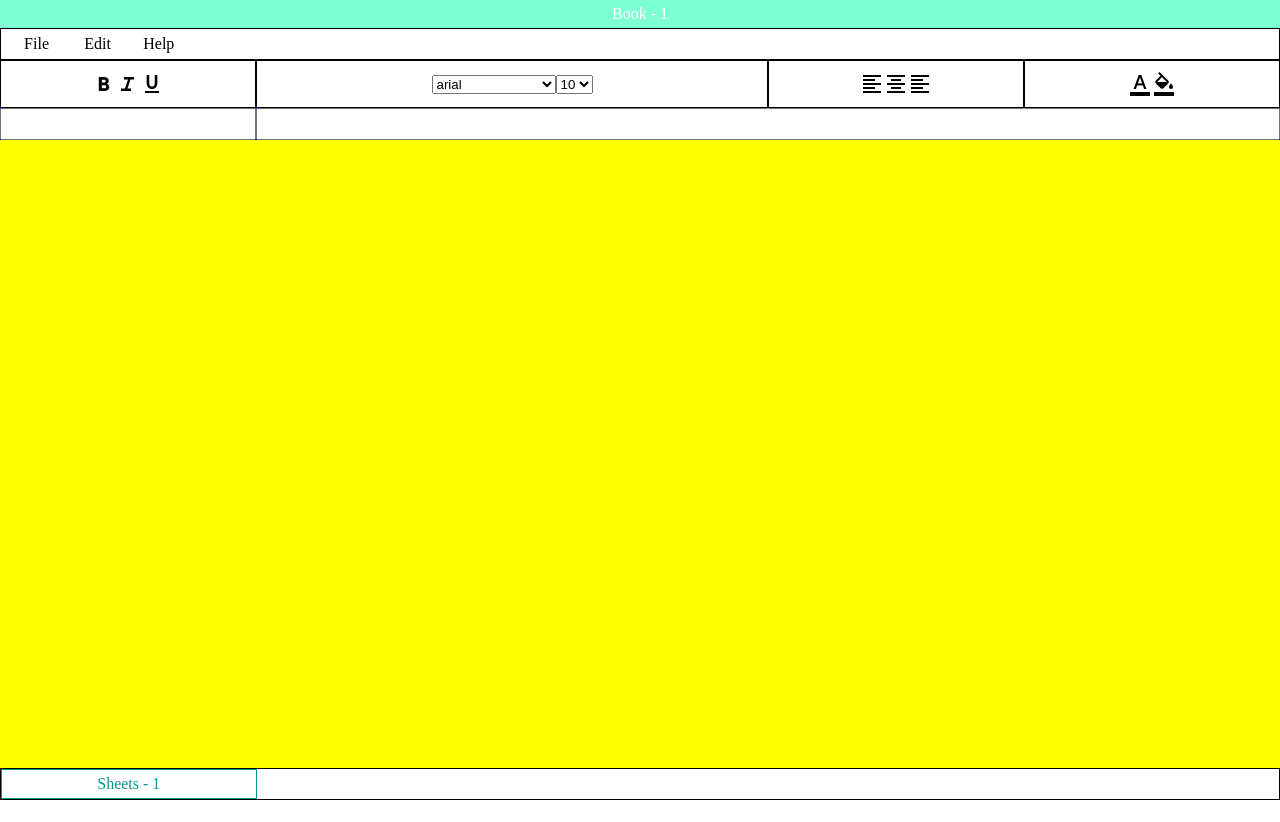
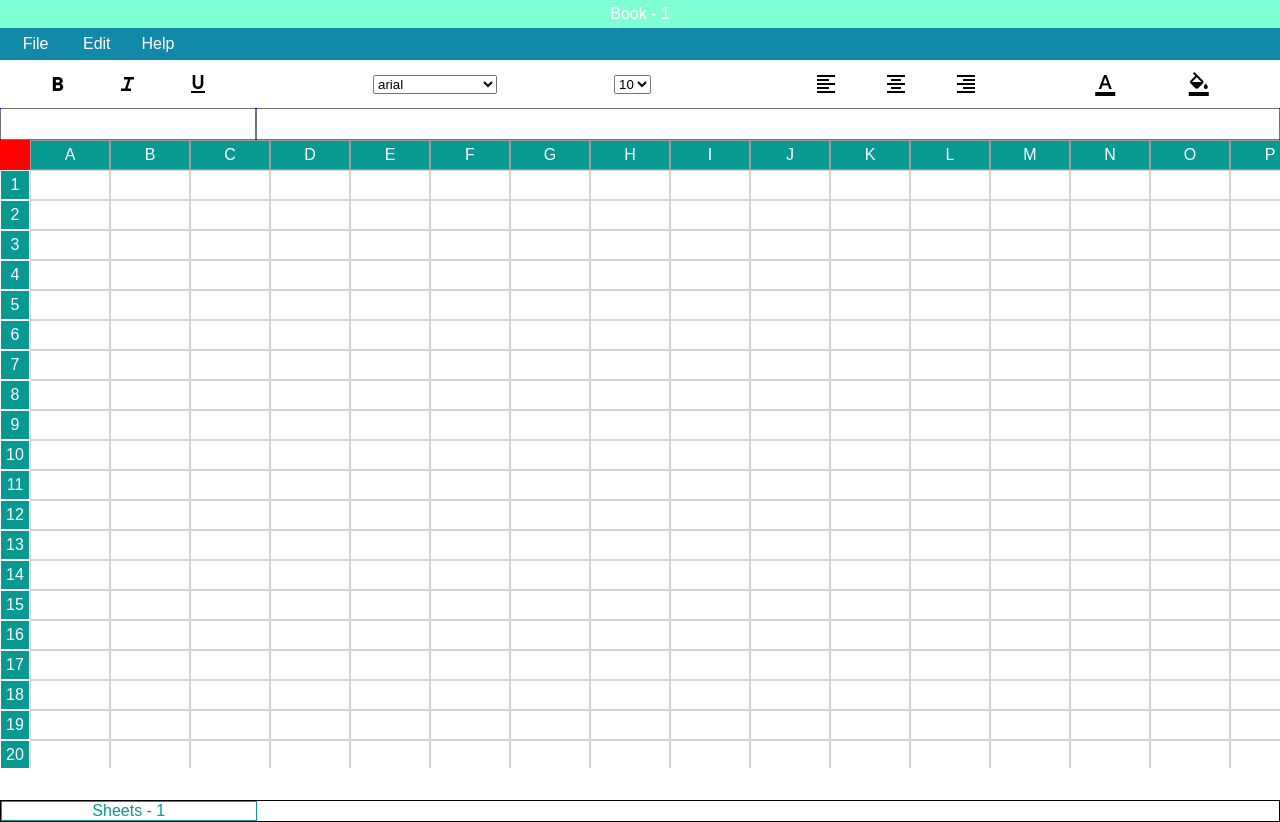
Before and after one commit to jitu-meher789/dom-projects, a plain HTML site: page excel-clone/index.html in a window 1280 px wide. Before the commit the page ends 800 px from the top, so only its background shows below. Drawn offline with nearby package versions, Linux system fonts and the light colour scheme.

Commit message:
excel-clone-ui

```diff
--- a/excel-clone/index.html
+++ b/excel-clone/index.html
@@ -6,6 +6,9 @@
     <meta name="viewport" content="width=device-width, initial-scale=1.0">
     <title>Document</title>
     <link rel="stylesheet" href="style.css">
+    <link rel="preconnect" href="https://fonts.googleapis.com">
+    <link rel="preconnect" href="https://fonts.gstatic.com" crossorigin>
+    <link href="https://fonts.googleapis.com/css2?family=Poppins:wght@300&display=swap" rel="stylesheet">
     <link rel="stylesheet"
         href="https://fonts.googleapis.com/css2?family=Material+Symbols+Outlined:opsz,wght,FILL,GRAD@24,400,0,0" />
 </head>
@@ -54,7 +57,7 @@
                     format_align_center
                 </span>
                 <span class="material-symbols-outlined">
-                    format_align_left
+                    format_align_right
                 </span>
             </div>
             <div class="colors">
@@ -65,14 +68,29 @@
                     format_color_fill
                 </span>
             </div>
+
+            <!-- <div class="undo-redo">
+                <span class="material-symbols-outlined">
+                    undo
+                </span>
+                <span class="material-symbols-outlined">
+                    redo
+                </span>
+            </div> -->
+
         </div>
         <div class="formula-bar">
             <input type="text" id="select-cell"><input type="text" id="complete-formula">
         </div>
-        <div class="grid"></div>
-        <div class="sheets-bar">
-            <div>Sheets - 1</div>
+        <div class="grid">
+            <div class="blank-corner"></div>
+            <div class="column-tag"></div>
+            <div class="row-numbers"></div>
         </div>
+    </div>
+    <div class="sheets-bar">
+        <div>Sheets - 1</div>
+    </div>
     </div>
 
     <script src="script.js"></script>
--- a/excel-clone/script.js
+++ b/excel-clone/script.js
@@ -1,22 +1,73 @@
 let body = document.querySelector("body");
 body.spellcheck = false;
 
+let columnTags = document.querySelector(".column-tag");
+let rowNumbers = document.querySelector(".row-numbers");
 
+let oldCell;
+let formulaSelectCell = document.querySelector("#select-cell");
+
+
+let grid = document.querySelector(".grid");
 let menuBarPTags = document.querySelectorAll(".menu-bar p");
 console.log(menuBarPTags);
 
+for (let i = 0; i < menuBarPTags.length; i++) {
+  menuBarPTags[i].addEventListener("click", (e) => {
+    if (e.currentTarget.classList.contains("menu-bar-option-selected")) {
+      e.currentTarget.classList.remove("menu-bar-option-selected");
+    } else {
+      for (let j = 0; j < menuBarPTags.length; j++) {
+        if (menuBarPTags[j].classList.contains("menu-bar-option-selected")) {
+          menuBarPTags[j].classList.remove("menu-bar-option-selected");
+        }
+      }
+      e.currentTarget.classList.add("menu-bar-option-selected");
+    }
+  });
+}
 
-for(let i = 0; i < menuBarPTags.length; i++){
-    menuBarPTags[i].addEventListener("click", (e) => {
-        if(e.currentTarget.classList.contains("menu-bar-option-selected")){
-            e.currentTarget.classList.remove("menu-bar-option-selected");
-        }else{
-            for(let j = 0; j < menuBarPTags.length; j++) {
-                if(menuBarPTags[j].classList.contains("menu-bar-option-selected")){
-                    menuBarPTags[j].classList.remove("menu-bar-option-selected")
-                }
-            }
-            e.currentTarget.classList.add("menu-bar-option-selected");
+for (let i = 0; i < 26; i++) {
+  let div = document.createElement("div");
+  div.classList.add("column-tag-cell");
+  div.innerText = String.fromCharCode(65 + i);
+  columnTags.append(div);
+}
+
+for (let i = 1; i <= 100; i++) {
+  let div = document.createElement("div");
+  div.classList.add("row-number-cell");
+  div.innerText = i;
+  rowNumbers.append(div);
+}
+
+
+
+for (let j = 1; j <= 100; j++) {
+  let row = document.createElement("div");
+  row.classList.add("row");
+
+  for (let i = 0; i < 26; i++) {
+    let cell = document.createElement("div");
+    cell.classList.add("cell");
+    cell.setAttribute("data-address", String.fromCharCode(i + 65)+j);
+
+
+    cell.addEventListener("click", function(e) {
+        if(oldCell){
+            oldCell.classList.remove("grid-selected-cell");
         }
+        e.currentTarget.classList.add("grid-selected-cell");
+
+        let cellAddress = e.currentTarget.getAttribute("data-address");
+
+        formulaSelectCell.value = cellAddress;
+        oldCell = e.currentTarget;
     })
+
+
+    cell.contentEditable = true;
+    row.appendChild(cell);
+  }
+  grid.append(row);
 }
--- a/excel-clone/style.css
+++ b/excel-clone/style.css
@@ -1,8 +1,10 @@
 * {
   box-sizing: border-box;
+  font-family: 'Raleway', sans-serif;
 }
 body {
   margin: 0;
+  /* position: relative; */
   /* font-family: 'Poppins', sans-serif; */
 }
 
@@ -26,7 +28,8 @@ body {
   width: 100%;
   height: 4%;
   display: flex;
-  border: 1px solid;
+  /* border: 1px solid; */
+  background-color: #1289A7;
 }
 .menu-bar p {
   height: 100%;
@@ -36,12 +39,18 @@ body {
   display: flex;
   align-items: center;
   justify-content: center;
+  color: white;
 }
 
-.menu-bar p:hover,
+.menu-bar p:hover{
+  /* background-color: white; */
+  transition: 0.5s;
+  /* color: black; */
+}
 .menu-bar-option-selected {
-  background-color: #079992;
-  transition: 0.5s;
+  color: black !important;
+  background-color: white;
+
 }
 
 .menu-options {
@@ -69,9 +78,13 @@ body {
 }
 
 .grid {
+  overflow: auto;
+  position: relative;
   width: 100%;
   height: 78.5%;
   background-color: yellow;
+  padding-left: 30px;
+  padding-top: 30px;
 }
 
 .sheets-bar {
@@ -90,7 +103,7 @@ body {
 }
 
 .menu-options div {
-  border: 1px solid;
+  /* border: 1px solid; */
   height: 100%;
 }
 
@@ -104,7 +117,66 @@ body {
 }
 
 .menu-options div {
-    display: flex;
-    justify-content: center;
-    align-items: center;
+  display: flex;
+  justify-content: space-evenly;
+  align-items: center;
 }
+
+.blank-corner {
+  height: 30px;
+  width: 30px;
+  background-color: red;
+  position: fixed;
+  top: 17.5vh;
+  left: 0;
+  z-index: 3;
+}
+.column-tag {
+  position: absolute;
+  display: flex;
+  top: 0;
+  left: 30px;
+}
+.column-tag-cell {
+  height: 30px;
+  width: 80px;
+  padding-top: 5px;
+  background-color: #079992;
+  color: white;
+  border: 1px solid rgb(155 155 155);
+  outline: none;
+  text-align: center;
+  flex-shrink: 0;
+}
+
+.row-number-cell {
+  height: 30px;
+  width: 30px;
+  border: 1px solid;
+  text-align: center;
+  background-color: #079992;
+  color: white;
+  padding-top: 5px;
+}
+
+.row-numbers {
+  position: absolute;
+  left: 0;
+  top: 30px;
+}
+
+.row {
+  display: flex;
+}
+.cell {
+  width: 80px;
+  height: 30px;
+  background-color: white;
+  border: 1px solid rgb(214, 211, 211);
+  flex-shrink: 0;
+  outline: none;
+}
+
+.grid-selected-cell {
+  border: 3px solid blue;
+}
```
